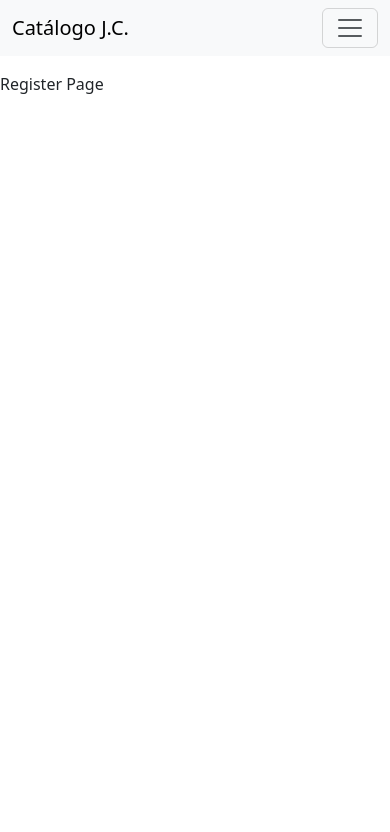
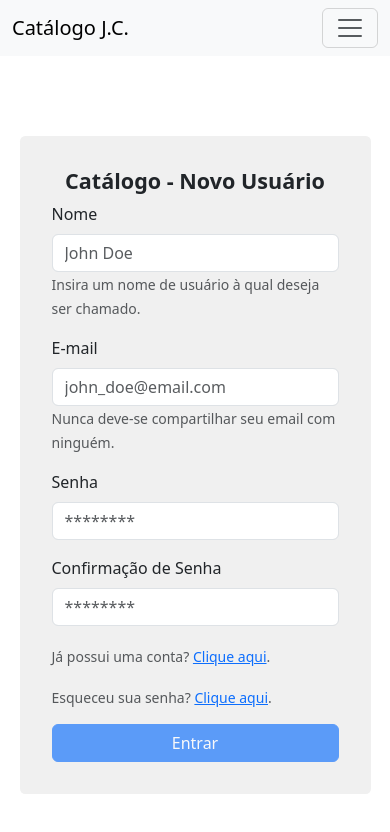
Before and after one commit to Josuerx12/Catalogo, a React (Vite) app: page /registrar-se in a window 390 px wide. Shown: the top 832 px of the page. Built offline with nearby package versions, Linux system fonts and the light colour scheme; no server answers.

Commit message:
feat: new features

```diff
--- a/index.html
+++ b/index.html
@@ -4,7 +4,7 @@
     <meta charset="UTF-8" />
     <link rel="icon" type="image/svg+xml" href="/vite.svg" />
     <meta name="viewport" content="width=device-width, initial-scale=1.0" />
-    <title>Catálogo | JC</title>
+    <title>Catálogo JC</title>
   </head>
   <body>
     <div id="root"></div>
--- a/src/App.sass
+++ b/src/App.sass
@@ -0,0 +1,21 @@
+.auth
+  width: 100%
+  display: flex
+  flex-direction: column
+  align-items: center
+  padding: 2rem 0
+  & form
+    margin: 2rem auto
+    width: 800px
+    background: #f0f0f0
+    padding: 2rem
+    border-radius: 0.325rem
+    & h4
+      text-align: center
+      font-weight: 600
+    & button
+      width: 100%
+@media (max-width: 850px)
+  .auth
+    & form
+      width: 90%
--- a/src/App.tsx
+++ b/src/App.tsx
@@ -7,6 +7,7 @@ import Dashboard from "./pages/dashboard";
 import About from "./pages/about";
 import Navmenu from "./components/navbar";
 import Shop from "./pages/shop";
+import Recovery from "./pages/auth/recovery";
 
 function App() {
   return (
@@ -17,6 +18,7 @@ function App() {
         <Route path="/sobre" element={<About />} />
         <Route path="/dashboard" element={<Dashboard />} />
         <Route path="/produtos" element={<Shop />} />
+        <Route path="/recovery" element={<Recovery />} />
         <Route path="/registrar-se" element={<Register />} />
         <Route path="/login" element={<Login />} />
       </Routes>
--- a/src/context/authContext.tsx
+++ b/src/context/authContext.tsx
@@ -1,4 +1,4 @@
-import { ReactNode, createContext } from "react";
+import { ReactNode, createContext, useContext } from "react";
 import { useAuth } from "../hooks/useAuth/useAuth";
 import {
   User,
@@ -27,3 +27,11 @@ export const AuthProvider = ({ children }: { children: ReactNode }) => {
     </authContext.Provider>
   );
 };
+
+export const Auth = () => {
+  const context = useContext(authContext);
+  if (!context) {
+    throw new Error("authContext must be used within an AuthProvider.");
+  }
+  return context;
+};
--- a/src/hooks/useAuth/useAuth.ts
+++ b/src/hooks/useAuth/useAuth.ts
@@ -14,15 +14,16 @@ import { initialState, reducer } from "./reducer";
 export const useAuth = () => {
   const [state, dispatch] = useReducer(reducer, initialState);
 
+  const tokenFromCookies = Cookies.get("refreshToken");
   useEffect(() => {
-    const tokenFromCookies = Cookies.get("refreshToken");
+    if (tokenFromCookies) {
+      dispatch({ type: actionTypes.ENTERING, payload: tokenFromCookies });
+    }
 
-    if (!state.token) {
-      dispatch({ type: actionTypes.ENTERING, payload: tokenFromCookies });
-
+    if (state.token) {
       getUser();
     }
-  }, []);
+  }, [tokenFromCookies]);
 
   const getUser = async () => {
     dispatch({ type: actionTypes.LOADING });
--- a/src/pages/auth/login/index.tsx
+++ b/src/pages/auth/login/index.tsx
@@ -1,5 +1,84 @@
+import Button from "react-bootstrap/Button";
+import Form from "react-bootstrap/Form";
+import { Link } from "react-router-dom";
+import { ChangeEvent, useState } from "react";
+import { Auth } from "../../../context/authContext";
+
 const Login = () => {
-  return <div>Login Page</div>;
+  const [credentials, setCredentials] = useState({
+    email: "",
+    password: "",
+  });
+
+  const { login, errors, loading } = Auth();
+
+  const handleChange = (e: ChangeEvent<HTMLInputElement>) => {
+    setCredentials((prev) => ({ ...prev, [e.target.name]: e.target.value }));
+  };
+
+  const handleSubmit = async (e: React.FormEvent) => {
+    e.preventDefault();
+
+    const res = await login(credentials);
+
+    console.log(res);
+  };
+
+  console.log(loading);
+  return (
+    <div className="auth">
+      <Form onSubmit={(e) => handleSubmit(e)}>
+        <h4>Catálogo - Login</h4>
+        <Form.Group className="mb-3">
+          <Form.Label>E-mail</Form.Label>
+          <Form.Control
+            name="email"
+            type="email"
+            placeholder="john_doe@email.com"
+            required
+            onChange={(e) => handleChange(e)}
+          />
+          <Form.Text className="text-muted">
+            Nunca deve-se compartilhar seu email com ninguém.
+          </Form.Text>
+        </Form.Group>
+
+        <Form.Group className="mb-3">
+          <Form.Label>Senha</Form.Label>
+          <Form.Control
+            name="password"
+            type="password"
+            required
+            minLength={8}
+            placeholder="********"
+            onChange={(e) => handleChange(e)}
+          />
+        </Form.Group>
+        <Form.Group
+          className="mb-3"
+          controlId="formBasicEmail"
+          style={{ display: "flex", gap: "1rem", flexWrap: "wrap" }}
+        >
+          <Form.Text className="text-muted">
+            Ainda não possui uma conta?
+            <Link to="/registrar-se">Clique aqui</Link>.
+          </Form.Text>
+          <Form.Text className="text-muted">
+            Esqueceu sua senha? <Link to="/recovery">Clique aqui</Link>.
+          </Form.Text>
+        </Form.Group>
+        {loading ? (
+          <Button variant="primary" type="submit">
+            Entrar
+          </Button>
+        ) : (
+          <Button variant="primary" disabled type="submit">
+            Entrar
+          </Button>
+        )}
+      </Form>
+    </div>
+  );
 };
 
 export default Login;
--- /dev/null
+++ b/src/pages/auth/recovery/index.tsx
@@ -0,0 +1,49 @@
+import Button from "react-bootstrap/Button";
+import Form from "react-bootstrap/Form";
+import { Link } from "react-router-dom";
+import { useEffect, useState } from "react";
+
+const Recovery = () => {
+  const [email, setEmail] = useState("");
+  const [isValid, setIsValid] = useState(false);
+
+  useEffect(() => {
+    const validateEmail = () => {
+      const emailRegex = /^[A-Z0-9._%+-]+@[A-Z0-9.-]+\.[A-Z]{2,}$/i;
+      return emailRegex.test(email);
+    };
+    setIsValid(validateEmail());
+  }, [email]);
+
+  console.log(email);
+  return (
+    <div className="auth">
+      <Form>
+        <h4>Catálogo - Login</h4>
+        <Form.Group className="mb-3">
+          <Form.Label>E-mail</Form.Label>
+          <Form.Control
+            name="email"
+            type="email"
+            placeholder="john_doe@email.com"
+            onChange={(e) => setEmail(e.target.value)}
+          />
+          <Form.Text className="text-muted">
+            Digite o e-mail de sua conta perdida.
+          </Form.Text>
+        </Form.Group>
+        {isValid ? (
+          <Button variant="primary" type="submit">
+            Recuperar
+          </Button>
+        ) : (
+          <Button variant="primary" disabled type="submit">
+            Recuperar
+          </Button>
+        )}
+      </Form>
+    </div>
+  );
+};
+
+export default Recovery;
--- a/src/pages/auth/register/index.tsx
+++ b/src/pages/auth/register/index.tsx
@@ -1,5 +1,92 @@
+import Button from "react-bootstrap/Button";
+import Form from "react-bootstrap/Form";
+import { Link } from "react-router-dom";
+import { ChangeEvent, useState } from "react";
+
 const Register = () => {
-  return <div>Register Page</div>;
+  const [credentials, setCredentials] = useState({
+    name: "",
+    email: "",
+    password: "",
+    confirmPassword: "",
+  });
+
+  const handleChange = (e: ChangeEvent<HTMLInputElement>) => {
+    setCredentials((prev) => ({ ...prev, [e.target.name]: e.target.value }));
+  };
+
+  console.log(credentials);
+  return (
+    <div className="auth">
+      <Form>
+        <h4>Catálogo - Novo Usuário</h4>
+        <Form.Group className="mb-3">
+          <Form.Label>Nome</Form.Label>
+          <Form.Control
+            name="name"
+            type="text"
+            placeholder="John Doe"
+            onChange={(e) => handleChange(e)}
+          />
+          <Form.Text className="text-muted">
+            Insira um nome de usuário à qual deseja ser chamado.
+          </Form.Text>
+        </Form.Group>
+        <Form.Group className="mb-3">
+          <Form.Label>E-mail</Form.Label>
+          <Form.Control
+            name="email"
+            type="email"
+            placeholder="john_doe@email.com"
+            onChange={(e) => handleChange(e)}
+          />
+          <Form.Text className="text-muted">
+            Nunca deve-se compartilhar seu email com ninguém.
+          </Form.Text>
+        </Form.Group>
+
+        <Form.Group className="mb-3">
+          <Form.Label>Senha</Form.Label>
+          <Form.Control
+            name="password"
+            type="password"
+            placeholder="********"
+            onChange={(e) => handleChange(e)}
+          />
+        </Form.Group>
+        <Form.Group className="mb-3">
+          <Form.Label>Confirmação de Senha</Form.Label>
+          <Form.Control
+            name="confirmPassword"
+            type="password"
+            placeholder="********"
+            onChange={(e) => handleChange(e)}
+          />
+        </Form.Group>
+        <Form.Group
+          className="mb-3"
+          controlId="formBasicEmail"
+          style={{ display: "flex", gap: "1rem", flexWrap: "wrap" }}
+        >
+          <Form.Text className="text-muted">
+            Já possui uma conta? <Link to="/login">Clique aqui</Link>.
+          </Form.Text>
+          <Form.Text className="text-muted">
+            Esqueceu sua senha? <Link to="/recovery">Clique aqui</Link>.
+          </Form.Text>
+        </Form.Group>
+        {credentials.email.length <= 0 || credentials.password.length < 8 ? (
+          <Button variant="primary" disabled type="submit">
+            Entrar
+          </Button>
+        ) : (
+          <Button variant="primary" type="submit">
+            Entrar
+          </Button>
+        )}
+      </Form>
+    </div>
+  );
 };
 
 export default Register;
```
